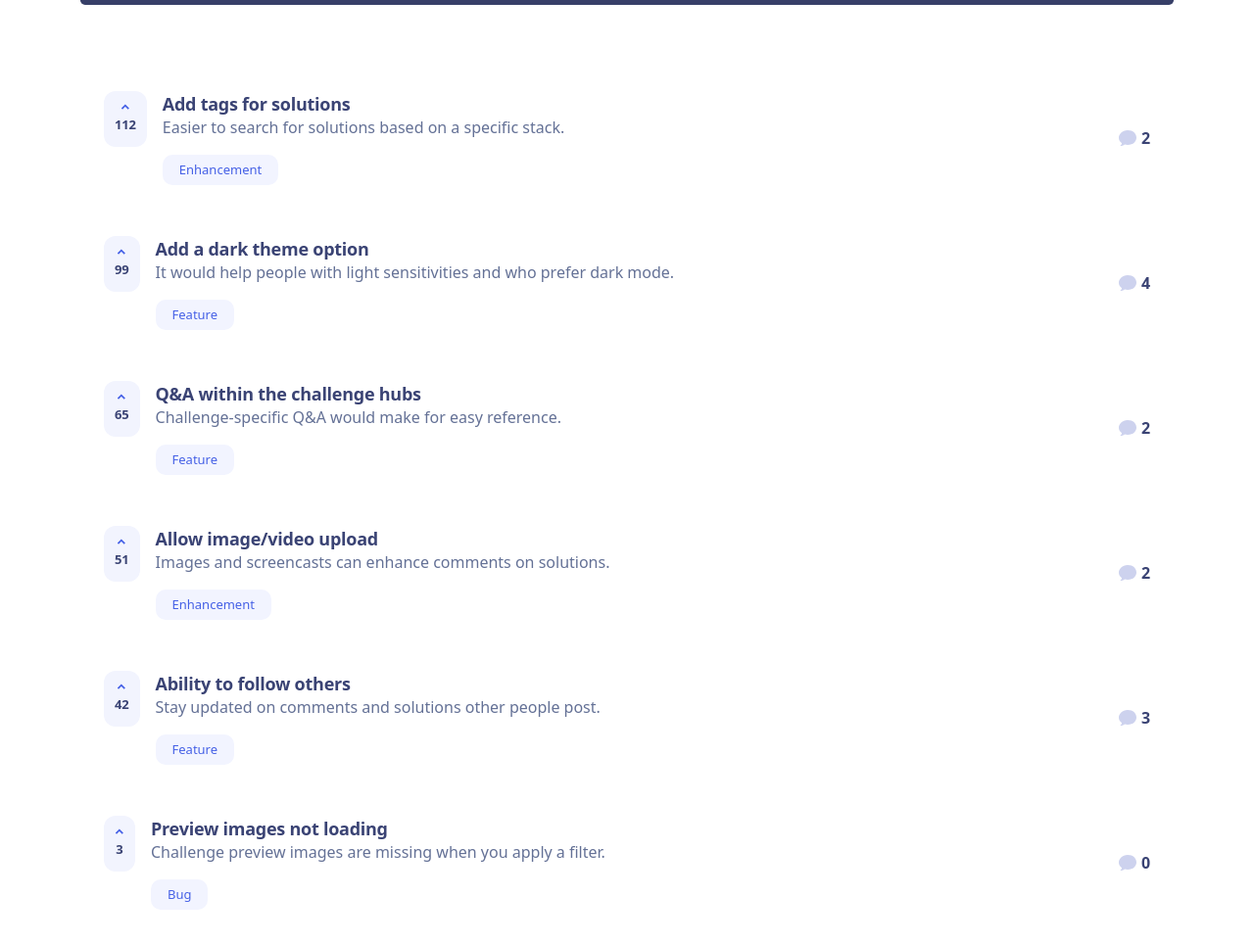
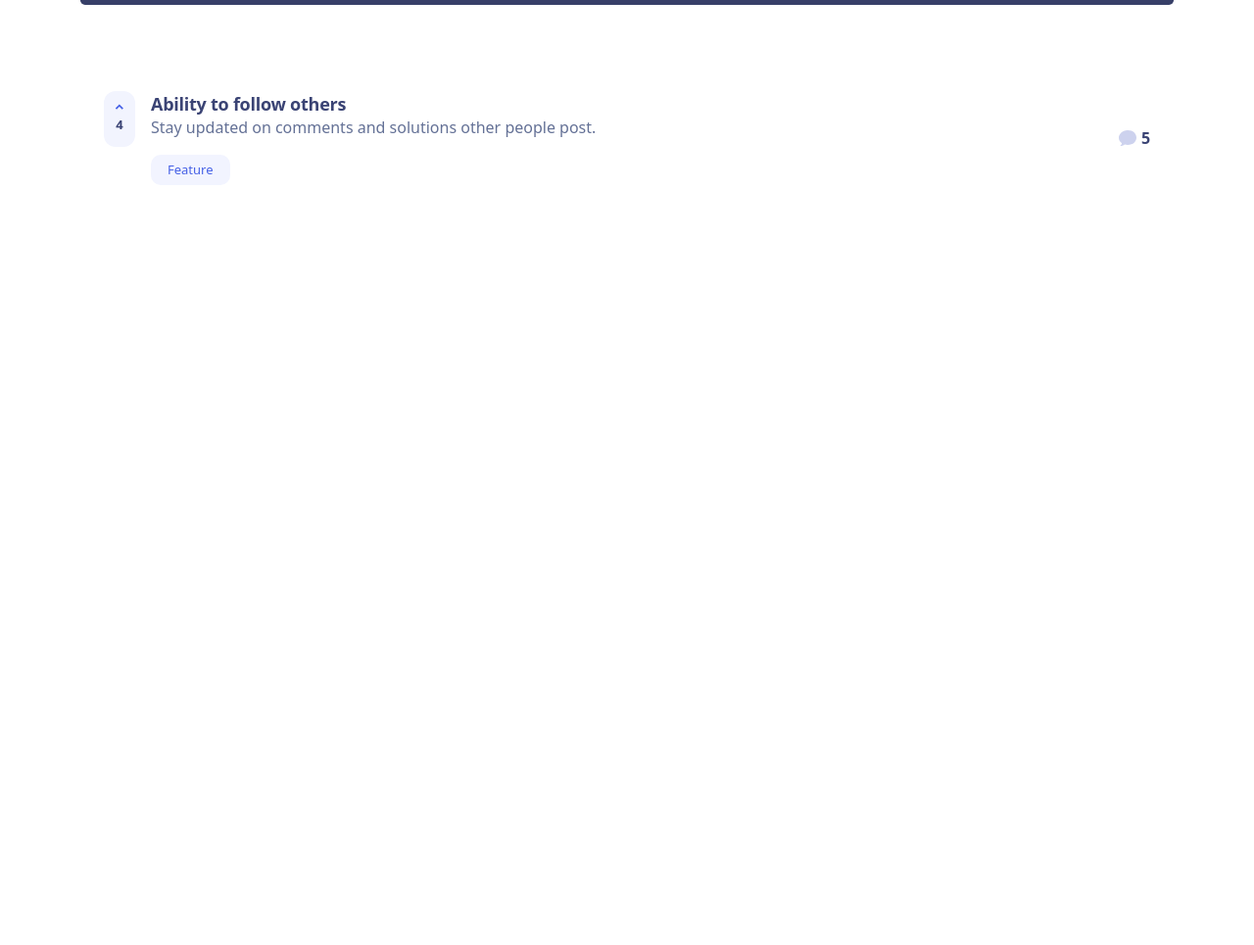
Before and after one commit to AsadbekMakhmudjonov/product-feedback-app, a plain HTML site: page index.html in a window 1280 px wide. Shown: the part 105-1070 px from the top of the page at 98% size. After the commit the page ends 800 px from the top, so only its background shows below. Drawn offline with Linux system fonts and the light colour scheme.

Commit message:
some changes

```diff
--- a/index.html
+++ b/index.html
@@ -38,34 +38,8 @@
       </header>
 
       <main class="main mt-5">
-          <div class="main-box d-flex justify-content-between bg-white rounded-3 py-3 px-4">
-            <div class="main-box__left d-flex flex-column-reverse flex-sm-row align-content-start ">
 
-              <div class="main-box__left-button">
-                <button class="main-box__left-btn btn d-flex flex-row flex-sm-column me-3"
-                  style="background-color: #F2F4FE;">
-                  112
-                </button>
-              </div>
 
-              <div class="main-box__left-wrapper d-flex flex-column align-content-start">
-                <h3 class="main-box__wrapper-heading mb-0">
-                  Add tags for solutions
-                </h3>
-
-                <span class="main-box__wrapper-desc mb-1 mb-sm-3">
-                  Easier to search for solutions based on a specific stack.
-                </span>
-                <div>
-                  <button class="main-box__wrapper-btn btn mb-2 mb-sm-0" type="button">Enhancement</button>
-                </div>
-              </div>
-            </div>
-
-            <span class="main-box__right d-flex align-content-center">
-              2
-            </span>
-          </div>
 
           <div class="main-box d-flex justify-content-between bg-white rounded-3 py-3 px-4">
             <div class="main-box__left d-flex flex-column-reverse flex-sm-row align-content-start ">
@@ -73,94 +47,7 @@
               <div class="main-box__left-button">
                 <button class="main-box__left-btn btn d-flex flex-row flex-sm-column me-3"
                   style="background-color: #F2F4FE;">
-                  99
-                </button>
-              </div>
-
-              <div class="main-box__left-wrapper d-flex flex-column align-content-start">
-                <h3 class="main-box__wrapper-heading mb-0">
-                  Add a dark theme option
-                </h3>
-
-                <span class="main-box__wrapper-desc mb-1 mb-sm-3">
-                  It would help people with light sensitivities and who prefer dark mode.
-                </span>
-                <div>
-                  <button class="main-box__wrapper-btn btn mb-2 mb-sm-0" type="button">Feature</button>
-                </div>
-              </div>
-            </div>
-
-            <span class="main-box__right d-flex align-content-center">
-              4
-            </span>
-          </div>
-
-          <div class="main-box d-flex justify-content-between bg-white rounded-3 py-3 px-4">
-            <div class="main-box__left d-flex flex-column-reverse flex-sm-row align-content-start ">
-
-              <div class="main-box__left-button">
-                <button class="main-box__left-btn btn d-flex flex-row flex-sm-column me-3"
-                  style="background-color: #F2F4FE;">
-                  65
-                </button>
-              </div>
-
-              <div class="main-box__left-wrapper d-flex flex-column align-content-start">
-                <h3 class="main-box__wrapper-heading mb-0">
-                  Q&A within the challenge hubs
-                </h3>
-
-                <span class="main-box__wrapper-desc mb-1 mb-sm-3">
-                  Challenge-specific Q&A would make for easy reference.
-                </span>
-                <div>
-                  <button class="main-box__wrapper-btn btn mb-2 mb-sm-0" type="button">Feature</button>
-                </div>
-              </div>
-            </div>
-
-            <span class="main-box__right d-flex align-content-center">
-              2
-            </span>
-          </div>
-
-          <div class="main-box d-flex justify-content-between bg-white rounded-3 py-3 px-4">
-            <div class="main-box__left d-flex flex-column-reverse flex-sm-row align-content-start ">
-
-              <div class="main-box__left-button">
-                <button class="main-box__left-btn btn d-flex flex-row flex-sm-column me-3"
-                  style="background-color: #F2F4FE;">
-                  51
-                </button>
-              </div>
-
-              <div class="main-box__left-wrapper d-flex flex-column align-content-start">
-                <h3 class="main-box__wrapper-heading mb-0">
-                  Allow image/video upload
-                </h3>
-
-                <span class="main-box__wrapper-desc mb-1 mb-sm-3">
-                  Images and screencasts can enhance comments on solutions.
-                </span>
-                <div>
-                  <button class="main-box__wrapper-btn btn mb-2 mb-sm-0" type="button">Enhancement</button>
-                </div>
-              </div>
-            </div>
-
-            <span class="main-box__right d-flex align-content-center">
-              2
-            </span>
-          </div>
-
-          <div class="main-box d-flex justify-content-between bg-white rounded-3 py-3 px-4">
-            <div class="main-box__left d-flex flex-column-reverse flex-sm-row align-content-start ">
-
-              <div class="main-box__left-button">
-                <button class="main-box__left-btn btn d-flex flex-row flex-sm-column me-3"
-                  style="background-color: #F2F4FE;">
-                  42
+                  4
                 </button>
               </div>
 
@@ -179,38 +66,10 @@
             </div>
 
             <span class="main-box__right d-flex align-content-center">
-              3
+              5
             </span>
           </div>
 
-          <div class="main-box d-flex justify-content-between bg-white rounded-3 py-3 px-4">
-            <div class="main-box__left d-flex flex-column-reverse flex-sm-row align-content-start ">
-
-              <div class="main-box__left-button">
-                <button class="main-box__left-btn btn d-flex flex-row flex-sm-column me-3"
-                  style="background-color: #F2F4FE;">
-                  3
-                </button>
-              </div>
-
-              <div class="main-box__left-wrapper d-flex flex-column align-content-start">
-                <h3 class="main-box__wrapper-heading mb-0">
-                  Preview images not loading
-                </h3>
-
-                <span class="main-box__wrapper-desc mb-1 mb-sm-3">
-                  Challenge preview images are missing when you apply a filter.
-                </span>
-                <div>
-                  <button class="main-box__wrapper-btn btn mb-2 mb-sm-0" type="button">Bug</button>
-                </div>
-              </div>
-            </div>
-
-            <span class="main-box__right d-flex align-content-center">
-              0
-            </span>
-          </div>
 
       </main>
 
```
